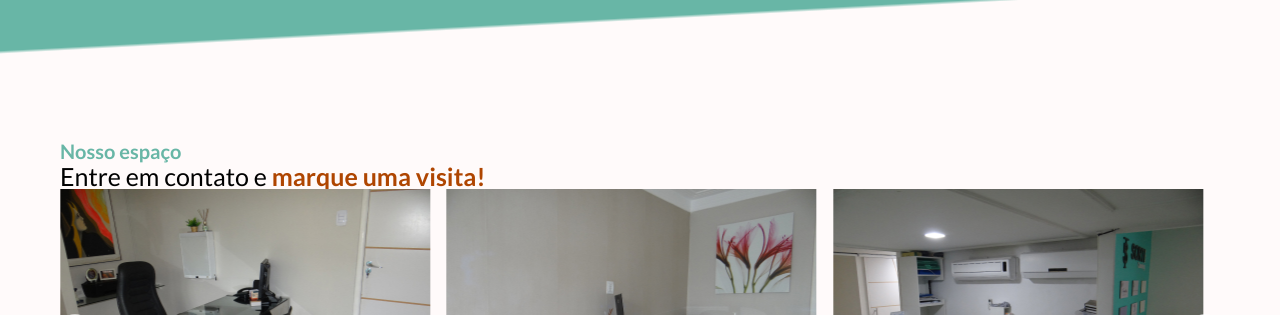
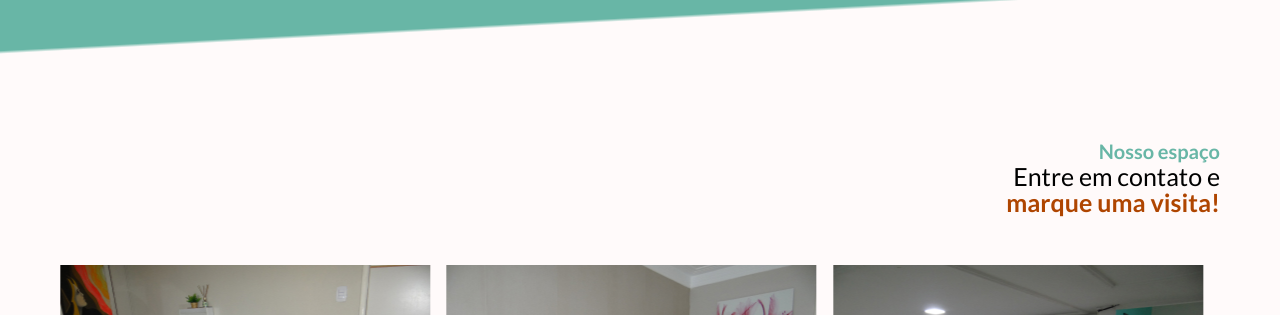
Before and after one commit to SerraZ3/coworking-sorti, a React (Vite) app in the folder client/: page / in a window 1280 px wide. Shown: the part 1540-1855 px from the top of the page. Built offline with nearby package versions, Linux system fonts and the light colour scheme.

Commit message:
new text slide

```diff
--- a/client/src/pages/Home/SlidePhotos.tsx
+++ b/client/src/pages/Home/SlidePhotos.tsx
@@ -2,6 +2,7 @@ import React from "react";
 import {
   Container,
   Div,
+  RightText,
   SlideContrast,
   SliderContainer,
   SlideText,
@@ -19,12 +20,15 @@ import Slide3 from "../../assets/images/slide3.jpg";
 const SlidePhotos: React.FC = () => {
   return (
     <Container>
-      <SlideTextContainer>
-        <SlideTitle>Nosso espaço</SlideTitle>
-        <SlideText>
-          Entre em contato e <SlideContrast> marque uma visita!</SlideContrast>
-        </SlideText>
-      </SlideTextContainer>
+      <RightText>
+        <SlideTextContainer>
+          <SlideTitle>Nosso espaço</SlideTitle>
+          <SlideText>
+            Entre em contato e{" "}
+            <SlideContrast> marque uma visita!</SlideContrast>
+          </SlideText>
+        </SlideTextContainer>
+      </RightText>
       <SliderContainer>
         <Slide slidesToScroll={2} slidesToShow={3} indicators={true}>
           <img src={Slide1} alt="foto da sala" />
--- a/client/src/pages/Home/styles.tsx
+++ b/client/src/pages/Home/styles.tsx
@@ -156,7 +156,17 @@ export const OfferContainerBottom = styled.div`
   position: relative; */
 `;
 
-export const SlideTextContainer = styled.div``;
+export const RightText = styled.div`
+  width: 100%;
+  display: flex;
+  justify-content: flex-end;
+`;
+export const SlideTextContainer = styled.div`
+  max-width: 276px;
+  margin-left: 50px;
+  text-align: right;
+  padding: 0 0 50px 0;
+`;
 
 export const SlideTitle = styled.p`
   font-weight: 700;
```
